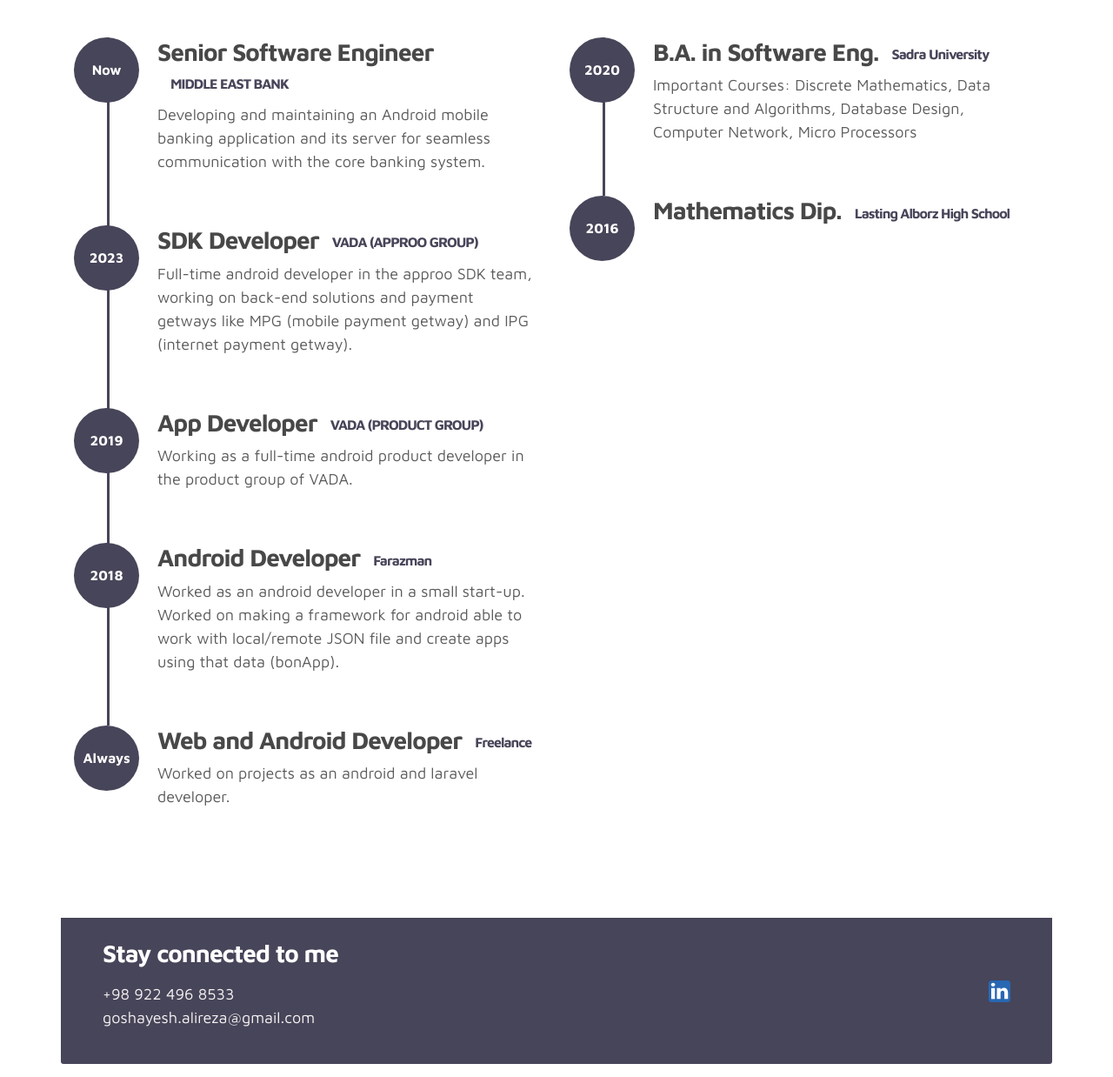
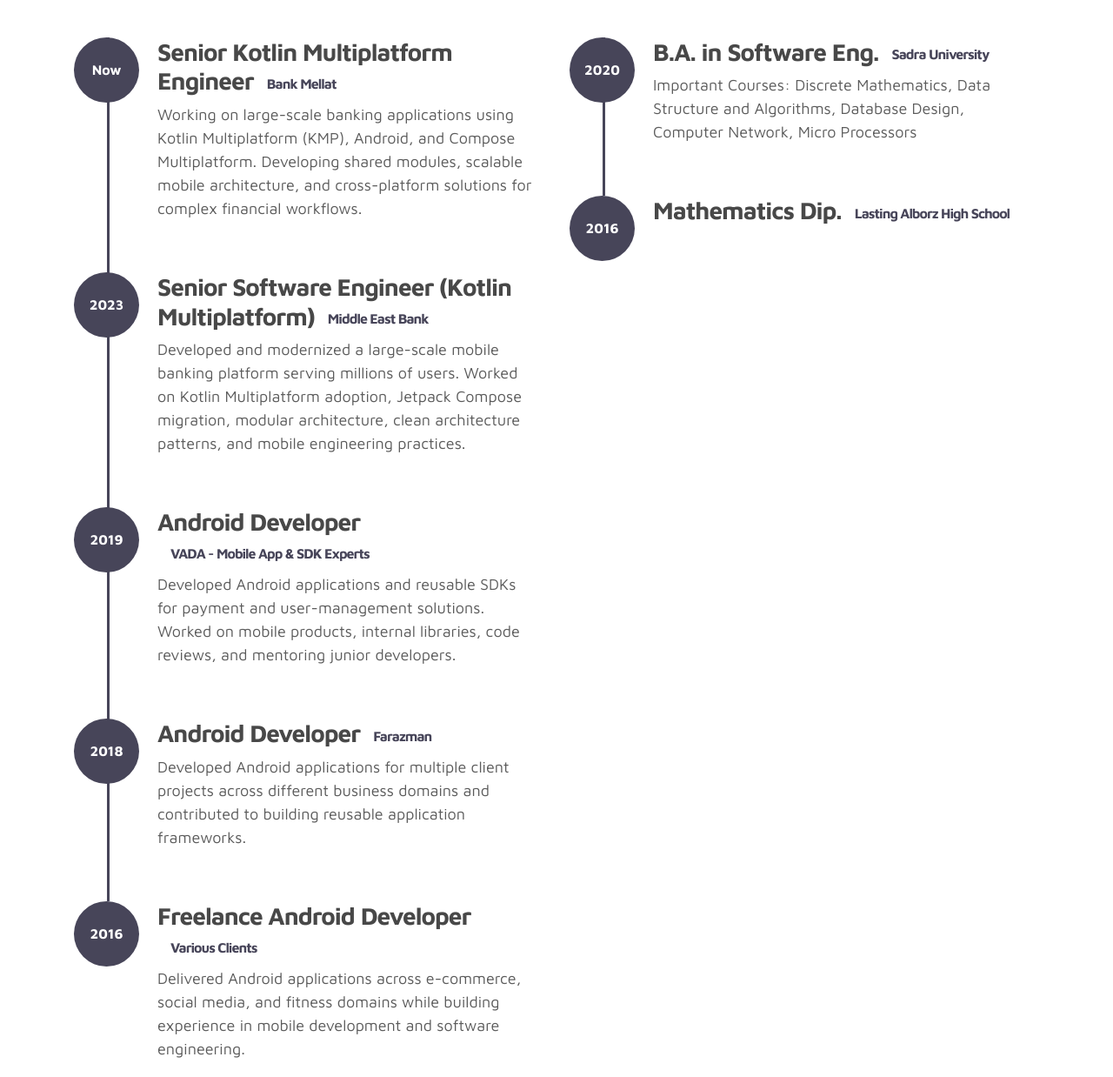
Before and after one commit to AlirezaGoshayesh/AlirezaGoshayesh.github.io, a plain HTML site: page index.html in a window 1280 px wide. Shown: the part 723-1961 px from the top of the page at 87% size. Drawn offline with Linux system fonts and the light colour scheme.

Commit message:
Revise personal details and job titles in index.html
Updated the personal information and job titles in the portfolio.

```diff
--- a/index.html
+++ b/index.html
@@ -70,12 +70,15 @@
                             <span class="mr-2">Hey folks, I'm</span>
                                 <div class="animated-info">
                                     <span class="animated-item">Alireza Goshayesh</span>
-                                    <span class="animated-item">Software Engineer</span>
-                                    <span class="animated-item">Android Developer</span>
+                                    <span class="animated-item">Senior Mobile Engineer</span>
+                                    <span class="animated-item">Kotlin Multiplatform Engineer</span>
                                 </div>
                         </h1>
 
-                        <p class="pt-5">Building a successful product is a challenge. I am highly energetic in app development, back-end development and software architecture and engineering.</p>
+                        <p class="pt-5">
+                        Building scalable mobile experiences with Kotlin, Android, and Kotlin Multiplatform.
+                        Focused on clean architecture, cross-platform development, and creating reliable
+                        solutions for fintech and consumer applications.</p>
 
                         <div class="custom-btn-group mt-4">
                           <a href="pdf/cv.pdf" class="btn mr-lg-2 custom-btn" target="_blank"><i class='uil uil-file-alt'></i> Download Resume</a>
@@ -94,37 +97,6 @@
         </div>
     </section>
 
-     <!-- PROJECTS -->
-    <!-- <section class="project py-5" id="project">
-        <div class="container">
-
-                <div class="row">
-                  <div class="col-lg-11 text-center mx-auto col-12">
-
-                      <div class="col-lg-8 mx-auto">
-                        <h2>My projects</h2>
-                      </div>
-
-                      <div class="owl-carousel owl-theme">
-                        <div class="item">
-                          <div class="project-info">
-                            <img src="images/project/p1.png" class="img-fluid" alt="project image">
-                          </div>
-                        </div>
-
-                        <div class="item">
-                          <div class="project-info">
-                            <img src="images/project/p2.png" class="img-fluid" alt="project image">
-                          </div>
-                        </div>
-
-                      </div>
-
-                  </div>
-                </div>
-        </div>
-    </section> -->
-
     <!-- FEATURES -->
     <section class="resume py-5 d-lg-flex justify-content-center align-items-center" id="resume">
         <div class="container">
@@ -134,35 +106,51 @@
                   <h2 class="mb-4">Experiences</h2>
 
                     <div class="timeline">
+
                         <div class="timeline-wrapper">
                             <div class="timeline-yr">
                                 <span>Now</span>
                             </div>
                             <div class="timeline-info">
-                                  <h3><span>Senior Software Engineer</span><small>MIDDLE EAST BANK</small></h3>
-                                  <p>Developing and maintaining an Android mobile banking application and its server for seamless communication with the core banking system.</p>
+                                <h3><span>Senior Kotlin Multiplatform Engineer</span><small>Bank Mellat</small></h3>
+                                <p>
+                                    Working on large-scale banking applications using Kotlin Multiplatform (KMP),
+                                    Android, and Compose Multiplatform. Developing shared modules, scalable mobile
+                                    architecture, and cross-platform solutions for complex financial workflows.
+                                </p>
                             </div>
                         </div>
+
 
                         <div class="timeline-wrapper">
                             <div class="timeline-yr">
                                 <span>2023</span>
                             </div>
                             <div class="timeline-info">
-                                  <h3><span>SDK Developer</span><small>VADA (APPROO GROUP)</small></h3>
-                                  <p>Full-time android developer in the approo SDK team, working on back-end solutions and payment getways like MPG (mobile payment getway) and IPG (internet payment getway).</p>
+                                <h3><span>Senior Software Engineer (Kotlin Multiplatform)</span><small>Middle East Bank</small></h3>
+                                <p>
+                                    Developed and modernized a large-scale mobile banking platform serving millions
+                                    of users. Worked on Kotlin Multiplatform adoption, Jetpack Compose migration,
+                                    modular architecture, clean architecture patterns, and mobile engineering practices.
+                                </p>
                             </div>
                         </div>
+
 
                         <div class="timeline-wrapper">
                             <div class="timeline-yr">
                                 <span>2019</span>
                             </div>
                             <div class="timeline-info">
-                                <h3><span>App Developer</span><small>VADA (PRODUCT GROUP)</small></h3>
-                                <p>Working as a full-time android product developer in the product group of VADA.</p>
+                                <h3><span>Android Developer</span><small>VADA - Mobile App & SDK Experts</small></h3>
+                                <p>
+                                    Developed Android applications and reusable SDKs for payment and user-management
+                                    solutions. Worked on mobile products, internal libraries, code reviews, and
+                                    mentoring junior developers.
+                                </p>
                             </div>
                         </div>
+
 
                         <div class="timeline-wrapper">
                             <div class="timeline-yr">
@@ -170,20 +158,26 @@
                             </div>
                             <div class="timeline-info">
                                 <h3><span>Android Developer</span><small>Farazman</small></h3>
-                                <p>Worked as an android developer in a small start-up. Worked on making a framework for android able to work with local/remote JSON file and create apps using that data (bonApp).</p>
+                                <p>
+                                    Developed Android applications for multiple client projects across different
+                                    business domains and contributed to building reusable application frameworks.
+                                </p>
                             </div>
                         </div>
 
+
                         <div class="timeline-wrapper">
                             <div class="timeline-yr">
-                                <span>Always</span>
+                                <span>2016</span>
                             </div>
                             <div class="timeline-info">
-                                <h3><span>Web and Android Developer<small>Freelance</small></h3>
-                                <p>Worked on projects as an android and laravel developer.</p>
+                                <h3><span>Freelance Android Developer</span><small>Various Clients</small></h3>
+                                <p>
+                                    Delivered Android applications across e-commerce, social media, and fitness
+                                    domains while building experience in mobile development and software engineering.
+                                </p>
                             </div>
                         </div>
-
                     </div>
                 </div>
 
@@ -245,7 +239,8 @@
                <div class="row">
 
                     <div class="col-lg-12 col-12">
-                        <p class="copyright-text text-center">Copyright &copy; 2021 DEVELOPER IS ME . All rights reserved</p>
+                        <p class="copyright-text text-center">
+                        Copyright &copy; 2026 DEVELOPER IS ME. All rights reserved</p>
                     </div>
 
                </div>
```
Lines whose indentation alone changed are shown as unchanged.
